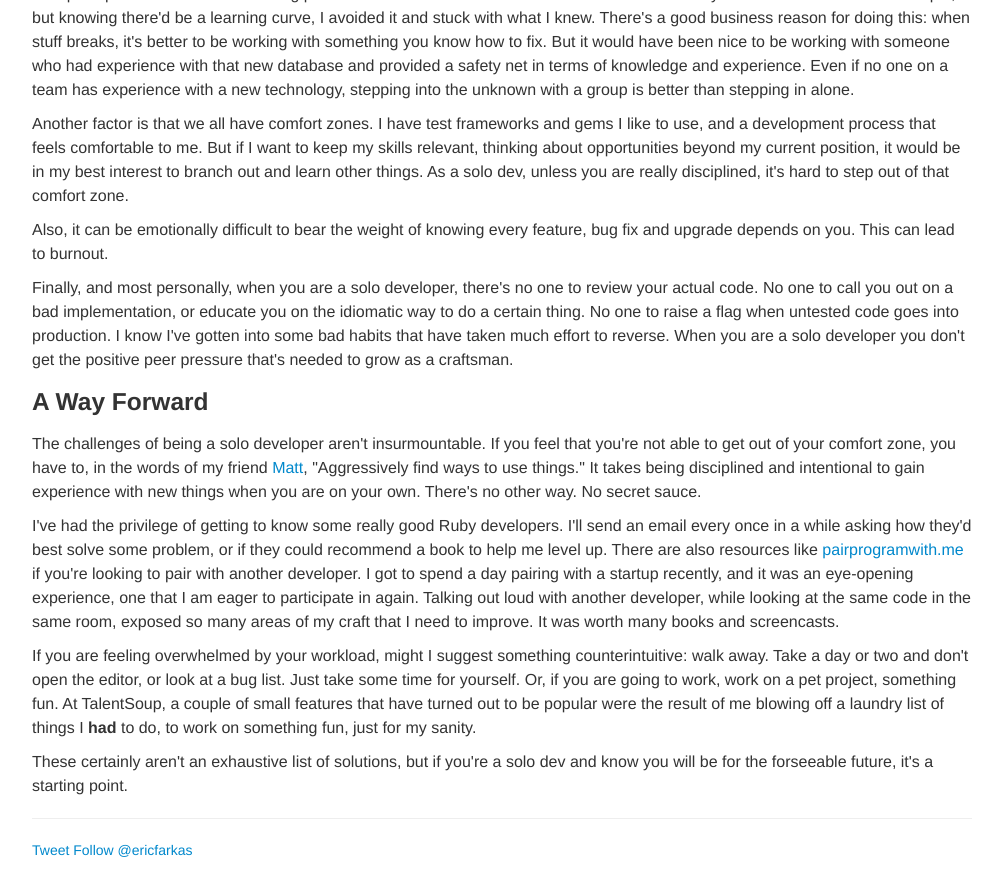
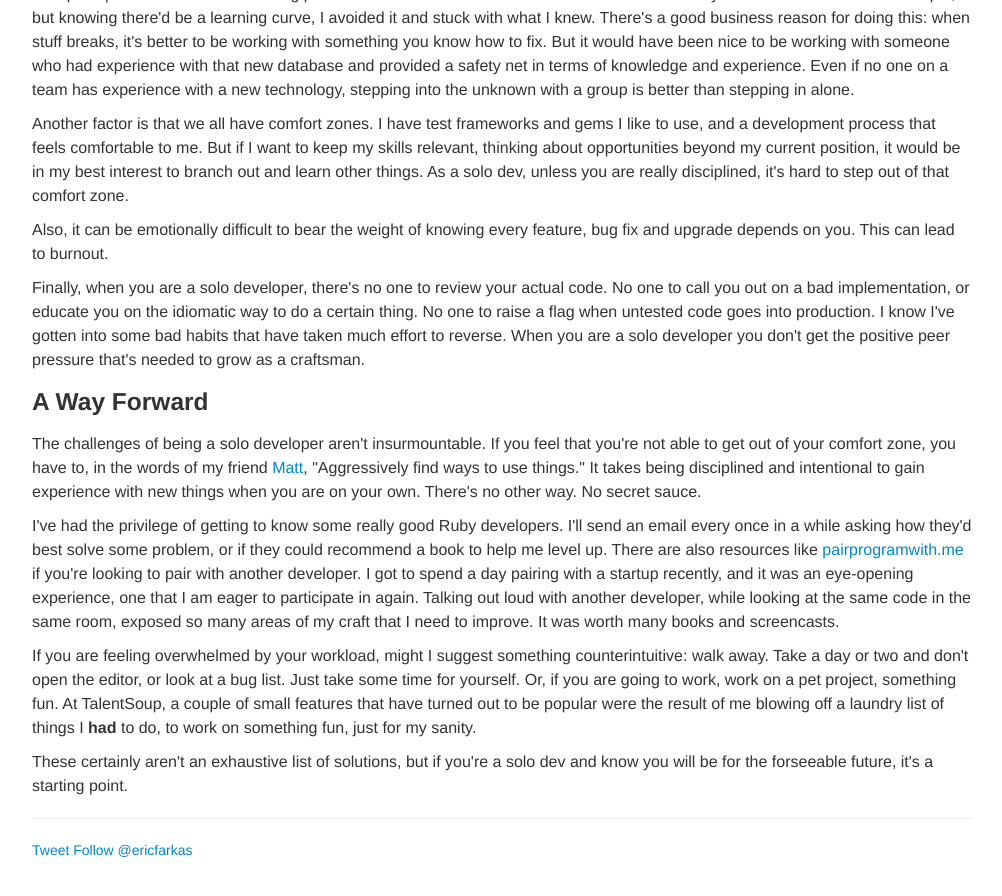
Before and after one commit to speric/speric.github.com, a Jekyll site: the page built from _posts/2013-07-24-the-challenges-of-being-a-solo-developer.markdown, in a window 1280 px wide and 900 px high, scrolled down 1279 px. Shown: the top 896 px of the window, without its empty margins (138-1140 px from the left). Built offline with Jekyll 4.4.1, drawn with Linux system fonts in a browser that asks for light colours; some web fonts are replaced; Markdown is read by kramdown in place of the engine named in the settings; comment, search, counter and statistics services are not loaded.

Commit message:
Update 2013-07-24-the-challenges-of-being-a-solo-developer.markdown

```diff
--- a/_posts/2013-07-24-the-challenges-of-being-a-solo-developer.markdown
+++ b/_posts/2013-07-24-the-challenges-of-being-a-solo-developer.markdown
@@ -29,7 +29,7 @@
 
 <p>Also, it can be emotionally difficult to bear the weight of knowing every feature, bug fix and upgrade depends on you. This can lead to burnout.</p>
 
-<p>Finally, and most personally, when you are a solo developer, there's no one to review your actual code. No one to call you out on a bad implementation, or educate you on the idiomatic way to do a certain thing. No one to raise a flag when untested code goes into production.  I know I've gotten into some bad habits that have taken much effort to reverse. When you are a solo developer you don't get the positive peer pressure that's needed to grow as a craftsman.</p>
+<p>Finally, when you are a solo developer, there's no one to review your actual code. No one to call you out on a bad implementation, or educate you on the idiomatic way to do a certain thing. No one to raise a flag when untested code goes into production.  I know I've gotten into some bad habits that have taken much effort to reverse. When you are a solo developer you don't get the positive peer pressure that's needed to grow as a craftsman.</p>
 
 <h3>A Way Forward</h3>
 <p>The challenges of being a solo developer aren't insurmountable. If you feel that you're not able to get out of your comfort zone, you have to, in the words of my friend <a href="http://twitter.com/snakes">Matt</a>, "Aggressively find ways to use things."  It takes being disciplined and intentional to gain experience with new things when you are on your own. There's no other way. No secret sauce.</p>
```
